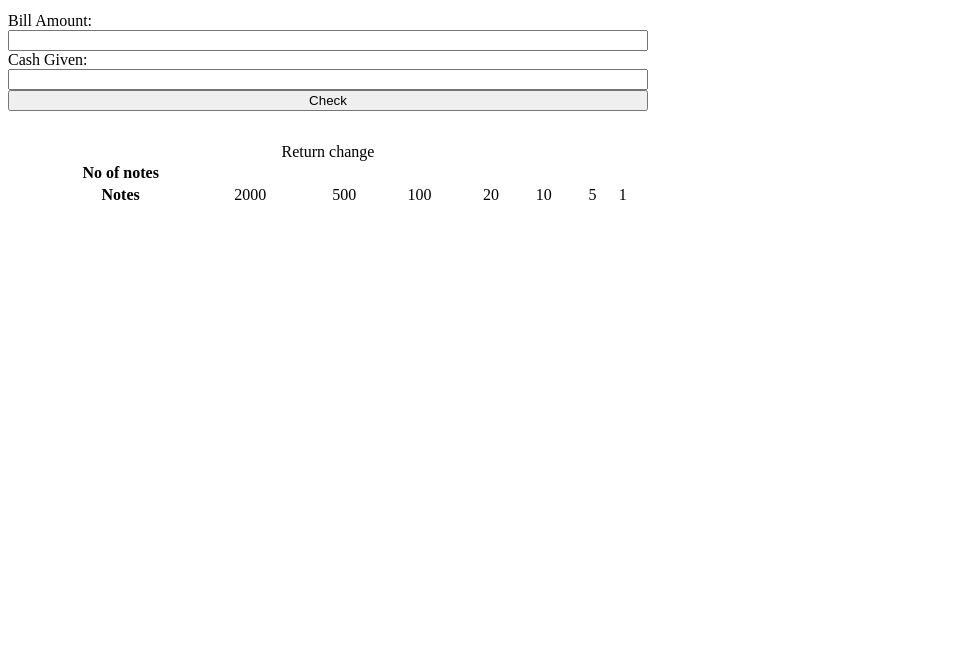
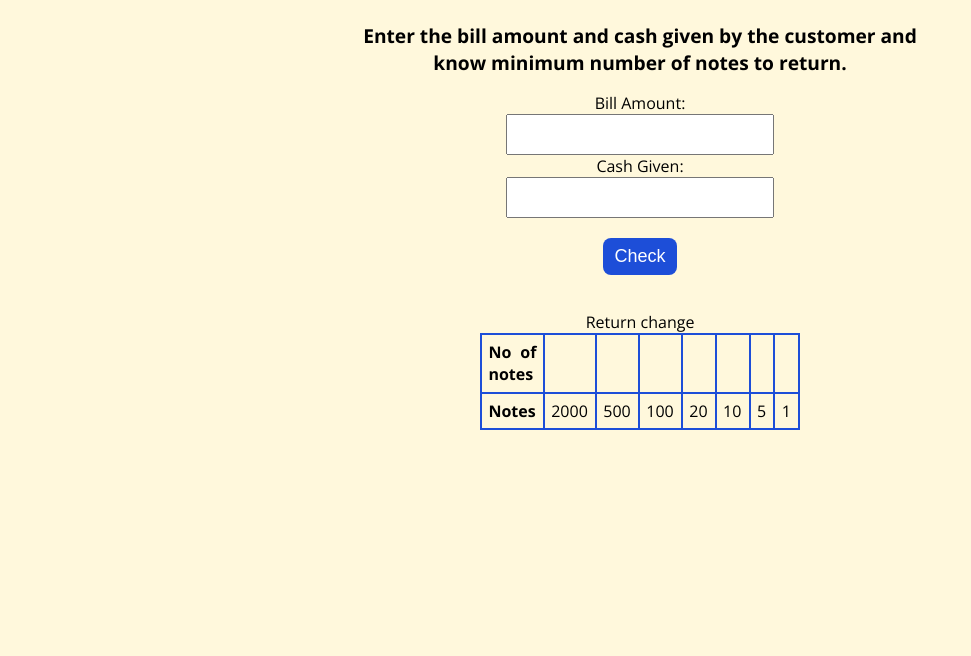
Before and after one commit to amoghdivekar/neogcamp-cash-register-app, a plain HTML site: page index.html in a window 1280 px wide. Shown: the part 144-800 px from the top of the page, without its empty margins (0-971 px from the left). Drawn offline with nearby package versions, Linux system fonts and the light colour scheme.

Commit message:
update: CSS done
Cash Register Manager app completed!

```diff
--- a/styles.css
+++ b/styles.css
@@ -1,9 +1,69 @@
-* {
+@import url('https://fonts.googleapis.com/css2?family=Open+Sans:wght@400;700&display=swap');
 
+:root {
+    --primary-color:#1D4ED8;
+}
+
+body {
+    font-family: 'Open Sans', sans-serif;
+    margin: 0;
+    background: cornsilk;
 }
 
 .container {
     display: flex;
     flex-direction: column;
     width: 50vw;
+    text-align: center;
+    margin: 4rem auto 7rem;
+    align-items: center;
 }
+
+#check-button {
+    background-color: var(--primary-color);
+    border: none;
+    font-size: large;
+    color: #fff;
+    outline: #fff;
+    padding: 0.5rem 0.7rem;
+    border-radius: 0.5rem;
+    margin: 20px;
+    display: block;
+    cursor: pointer;
+}
+
+#cash-given, #bill-amount {
+    padding: 0.5rem 1rem;
+    font-size: large;
+}
+
+#error-message {
+    display: block;
+    font-size: larger;
+    margin: 1rem 0 0;
+}
+
+.change-table {
+    width: 50%;
+    text-align: justify;
+    border-collapse: collapse;
+    margin: auto;
+}
+
+th, td {
+    width: 0%;
+    border: 2px solid var(--primary-color);
+    border-collapse: collapse;
+    padding: 0.4rem;
+}
+
+.heading {
+    color: var(--primary-color);
+    font-weight: bolder;
+}
+
+.description {
+    font-size: larger;
+    margin: 1rem;
+    font-weight: bold;
+}
```
